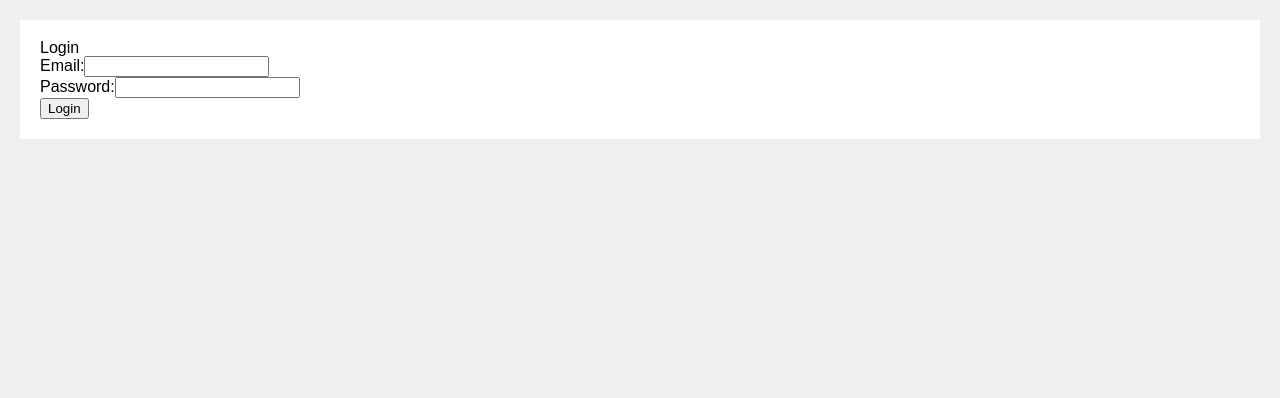
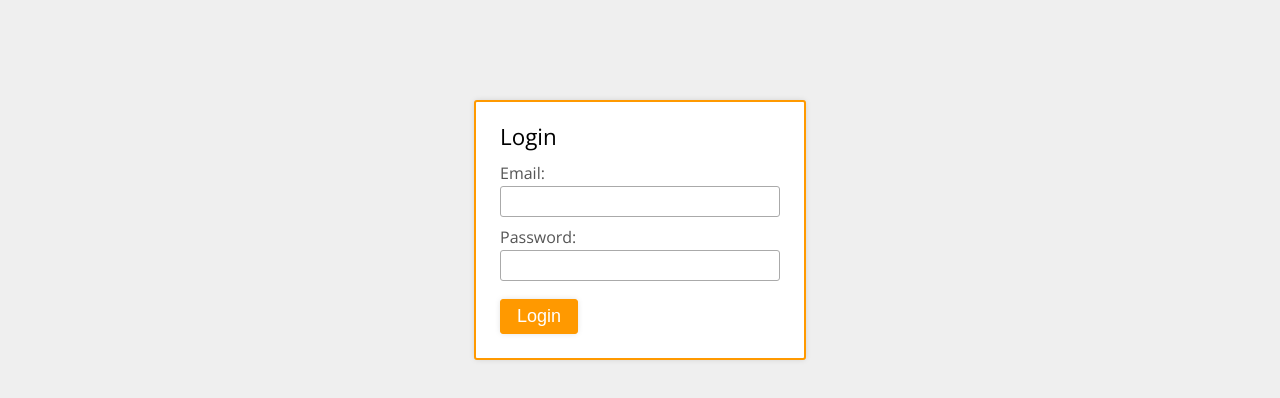
Before and after one commit to steveu/login-challenge, a React (Create React App) app: page / in a window 1280 px wide. Shown: the top 398 px of the page. Built offline with nearby package versions, Linux system fonts and the light colour scheme.

Commit message:
Add some basic styles. Handle login form validation

```diff
--- a/package.json
+++ b/package.json
@@ -11,6 +11,7 @@
     "node-sass": "^5.0.0",
     "react": "^17.0.1",
     "react-dom": "^17.0.1",
+    "react-hook-form": "^6.15.4",
     "react-jwt": "^1.1.2",
     "react-scripts": "4.0.3",
     "reset-css": "^5.0.1",
--- a/public/index.html
+++ b/public/index.html
@@ -5,6 +5,11 @@
     <link rel="icon" href="%PUBLIC_URL%/favicon.ico" />
     <meta name="viewport" content="width=device-width, initial-scale=1" />
     <link rel="manifest" href="%PUBLIC_URL%/manifest.json" />
+    <link rel="preconnect" href="https://fonts.gstatic.com" />
+    <link
+      href="https://fonts.googleapis.com/css2?family=Open+Sans:ital,wght@0,400;0,600;1,400&display=swap"
+      rel="stylesheet"
+    />
     <title>Login Challenge</title>
   </head>
   <body>
--- a/src/App.js
+++ b/src/App.js
@@ -1,4 +1,4 @@
-import React, { useState, useEffect } from 'react';
+import React, { Fragment, useState, useEffect } from 'react';
 import { isExpired, decodeToken } from 'react-jwt';
 
 import { login } from './methods/user/user';
@@ -21,6 +21,7 @@ function App() {
     const token = localStorage.getItem('user');
     if (token) {
       const decodedToken = decodeToken(token);
+      // TODO: Check token expiry/validity
       if (decodedToken && decodedToken.email) {
         setUser({
           email: decodedToken.email
@@ -43,19 +44,20 @@ function App() {
       }
     );
   };
+
   const handleLogout = () => {
     localStorage.removeItem('user');
     setUser(false);
   };
 
   return (
-    <div>
+    <Fragment>
       {user ? (
         <Application user={user} logout={handleLogout} />
       ) : (
         <Login onSuccess={handleLogin} error={loginError} />
       )}
-    </div>
+    </Fragment>
   );
 }
 
--- /dev/null
+++ b/src/components/error-message/error-message.js
@@ -0,0 +1,10 @@
+import './error-message.scss';
+
+function ErrorMessage(error) {
+  console.log(error);
+  return error.error ? (
+    <p className="error">{error.error.message || 'Field is required'}</p>
+  ) : null;
+}
+
+export default ErrorMessage;
--- /dev/null
+++ b/src/components/error-message/error-message.scss
@@ -0,0 +1,7 @@
+@import '../../styles/variables.scss';
+
+.error {
+  color: $color-red;
+  font-size: 12px;
+  padding-top: 4px;
+}
--- a/src/components/login/login.js
+++ b/src/components/login/login.js
@@ -1,44 +1,58 @@
 import React, { useState } from 'react';
+import { useForm } from 'react-hook-form';
+
+import ErrorMessage from '../error-message/error-message';
 import './login.scss';
 
 function Login({ onSuccess, error }) {
-  const [email, setEmail] = useState('');
-  const [password, setPassword] = useState('');
-  const handleLogin = (event) => {
-    event.preventDefault();
-    onSuccess(email, password);
+  const { register, handleSubmit, errors } = useForm();
+  const handleLogin = (data) => {
+    onSuccess(data.email, data.password);
   };
 
   return (
-    <form className="login" method="post" onSubmit={handleLogin}>
-      <legend>Login</legend>
-      {error ? <p>{error}</p> : null}
+    <form className="login" onSubmit={handleSubmit(handleLogin)} noValidate>
+      <h1 className="loginTitle">Login</h1>
+      {error ? (
+        <div className="globalError">
+          <ErrorMessage error={{ message: error }} />
+        </div>
+      ) : null}
+
       <fieldset>
         <div className="field">
           <label htmlFor="email">Email:</label>
           <input
-            type="text"
+            type="email"
             name="email"
             id="email"
-            value={email}
-            onChange={(e) => {
-              setEmail(e.target.value);
-            }}
+            defaultValue=""
+            ref={register({
+              required: true,
+              pattern: {
+                value: /^[A-Z0-9._%+-]+@[A-Z0-9.-]+\.[A-Z]{2,4}$/i,
+                message: 'Enter a valid e-mail address'
+              }
+            })}
           />
+          <ErrorMessage error={errors.email} />
         </div>
         <div className="field">
           <label htmlFor="password">Password:</label>
           <input
-            type="password"
             name="password"
             id="password"
-            value={password}
-            onChange={(e) => {
-              setPassword(e.target.value);
-            }}
+            type="password"
+            defaultValue=""
+            ref={register({
+              required: true
+            })}
           />
+          <ErrorMessage error={errors.password} />
         </div>
-        <button type="submit">Login</button>
+        <button className="button" type="submit">
+          Login
+        </button>
       </fieldset>
     </form>
   );
--- a/src/components/login/login.scss
+++ b/src/components/login/login.scss
@@ -1,5 +1,63 @@
+@import '../../styles/variables.scss';
+
 .login {
   background: #fff;
-  padding: 20px;
-  margin: 20px;
+  padding: $padding;
+  max-width: 280px;
+  border-radius: $border-radius;
+  border: 2px solid $color-brand;
+  margin: 100px auto 0px auto;
+  box-shadow: $box-shadow;
 }
+
+.field {
+  padding-bottom: 12px;
+}
+
+.field label {
+  display: block;
+  padding-bottom: 5px;
+  color: #555;
+}
+
+.field input {
+  box-sizing: border-box;
+  width: 100%;
+  font-family: $fontFamily;
+  font-size: 14px;
+  padding: 5px 8px;
+  border: 1px solid #aaa;
+  border-radius: $border-radius;
+
+  &:focus {
+    outline: none;
+    border-color: #485fc7;
+    box-shadow: 0 0 0 0.125em rgba(72, 95, 199, 0.2);
+  }
+}
+
+.button {
+  margin-top: 6px;
+  background: $color-brand;
+  color: #fff;
+  font-size: 18px;
+  padding: 6px 16px;
+  border: none;
+  border-radius: $border-radius;
+  box-shadow: $box-shadow;
+  border: 1px solid $color-brand;
+  cursor: pointer;
+  &:hover {
+    background: darken($color-brand, 3);
+    border-color: darken($color-brand, 3);
+  }
+  &:focus {
+    outline: none;
+    border-color: #485fc7;
+    box-shadow: 0 0 0 0.125em rgba(72, 95, 199, 0.2);
+  }
+}
+
+.globalError {
+  padding-bottom: 18px;
+}
--- a/src/index.css
+++ /dev/null
@@ -1,4 +0,0 @@
-body {
-  background: #efefef;
-  font-family: sans-serif;
-}
--- a/src/index.js
+++ b/src/index.js
@@ -1,7 +1,7 @@
 import React from 'react';
 import ReactDOM from 'react-dom';
 import 'reset-css';
-import './index.css';
+import './styles/index.scss';
 import App from './App.js';
 import reportWebVitals from './reportWebVitals';
 
--- a/src/methods/user/user.js
+++ b/src/methods/user/user.js
@@ -14,7 +14,7 @@ export const login = (email, password) => {
       resolve(token);
     } else {
       reject({
-        error: 'Account not found'
+        error: 'Could not login using supplied details'
       });
     }
   });
--- /dev/null
+++ b/src/styles/index.scss
@@ -0,0 +1,17 @@
+@import './variables.scss';
+
+body {
+  background: $color-lightGrey;
+  font-family: $fontFamily;
+  font-size: 16px;
+}
+
+h1,
+h2,
+h3,
+h4 {
+  margin: 0 0 0.75em 0;
+}
+h1 {
+  font-size: 140%;
+}
--- /dev/null
+++ b/src/styles/variables.scss
@@ -0,0 +1,9 @@
+$color-lightGrey: #efefef;
+$color-brand: #f90;
+$color-text: #333333;
+$border-radius: 3px;
+$padding: 24px;
+$fontFamily: 'Open Sans', sans-serif;
+$box-shadow: 0 0 6px -1px rgba(0, 0, 0, 0.15);
+
+$color-red: #f14668;
```
Also changed, not shown: 1 other file (tests, documents, lock files or other folders).
